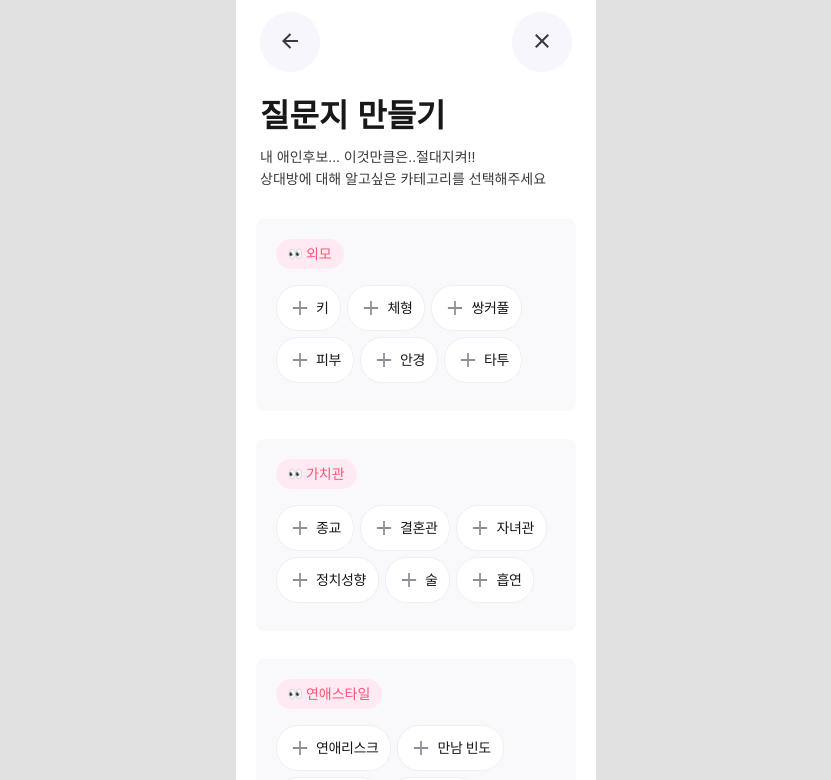
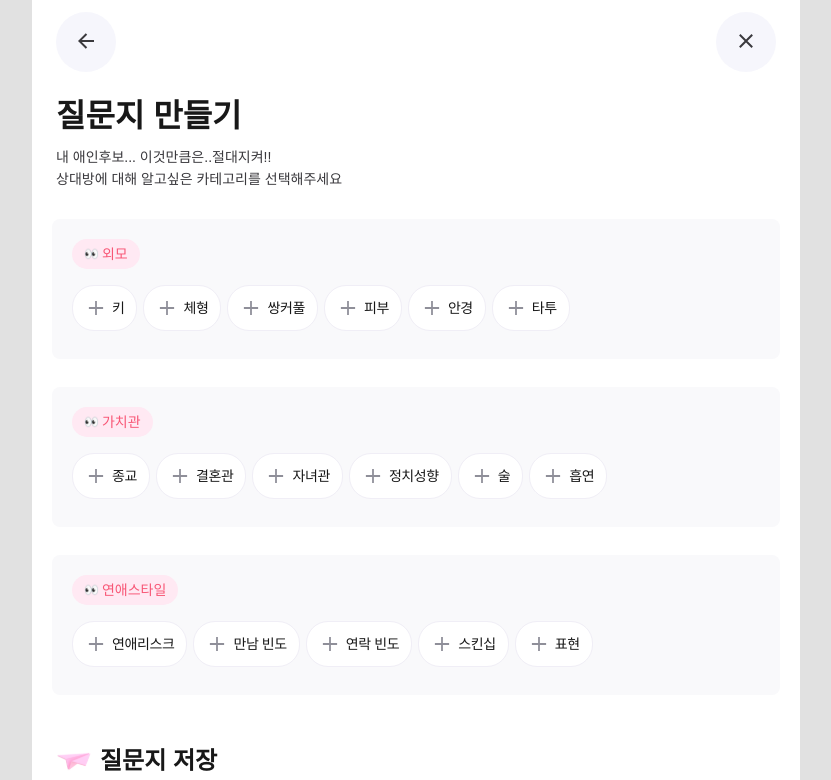
Before and after one commit to kkomyoung/love-document-client, a React (Create React App) app: page /research in a window 1280 px wide. Shown: the top 780 px of the page, without its empty margins (224-1055 px from the left). Built offline with nearby package versions, Linux system fonts and the light colour scheme; a web font is replaced by a local one.

Commit message:
style: 최상단 영역 넓이 수정

```diff
--- a/src/components/header/Header.jsx
+++ b/src/components/header/Header.jsx
@@ -35,7 +35,7 @@ const StyledHeader = styled.header`
 
   .inner {
     position: relative;
-    max-width: 360px;
+    max-width: 768px;
     width: 100%;
     height: 8.4rem;
     display: flex;
--- a/src/styles/globalStyles.jsx
+++ b/src/styles/globalStyles.jsx
@@ -48,7 +48,7 @@ const GlobalStyle = createGlobalStyle`
 
   #wrap {
     background: #fff;
-    max-width: 360px;
+    max-width: 768px;
     width: 100%;
     margin: 0 auto;
   }
```
